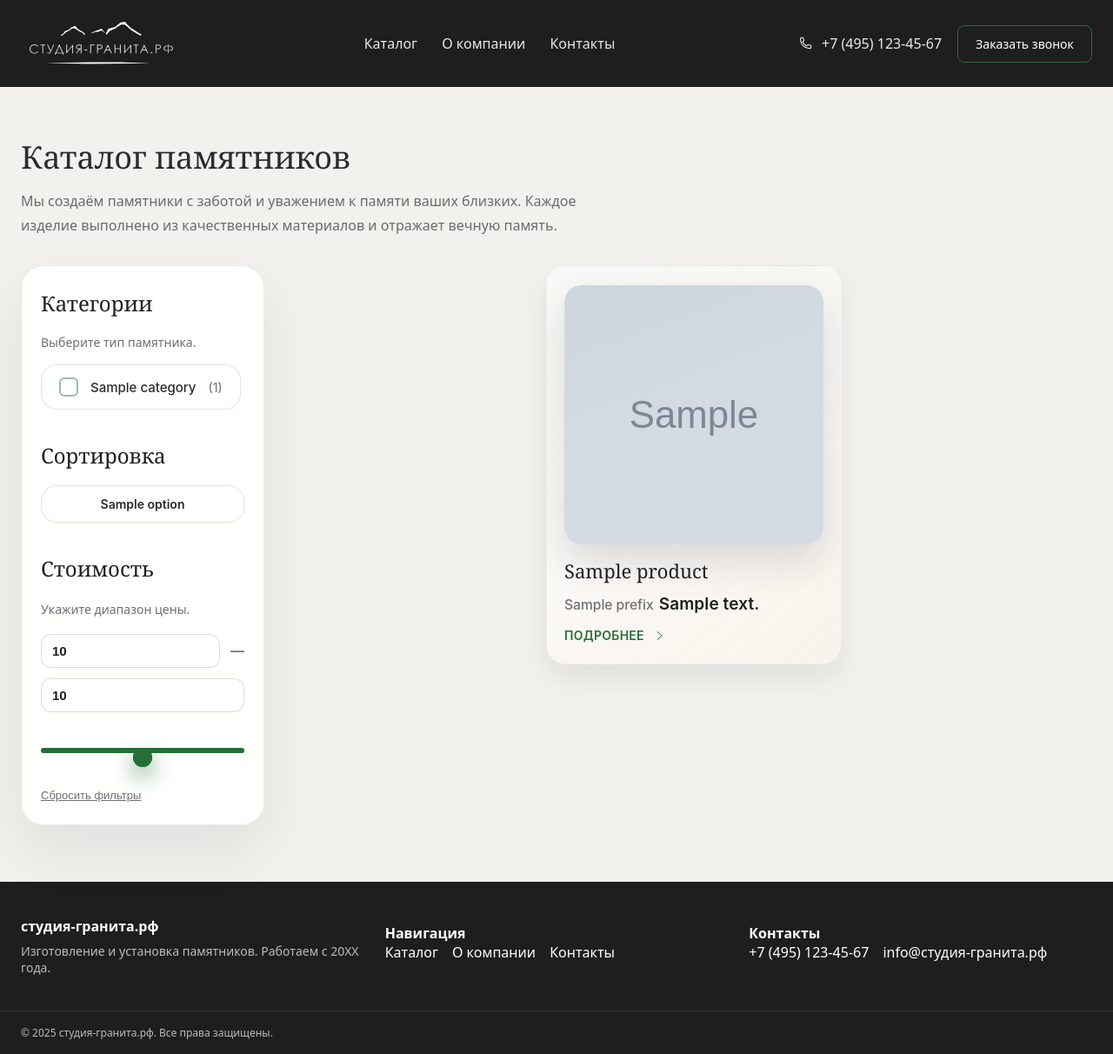
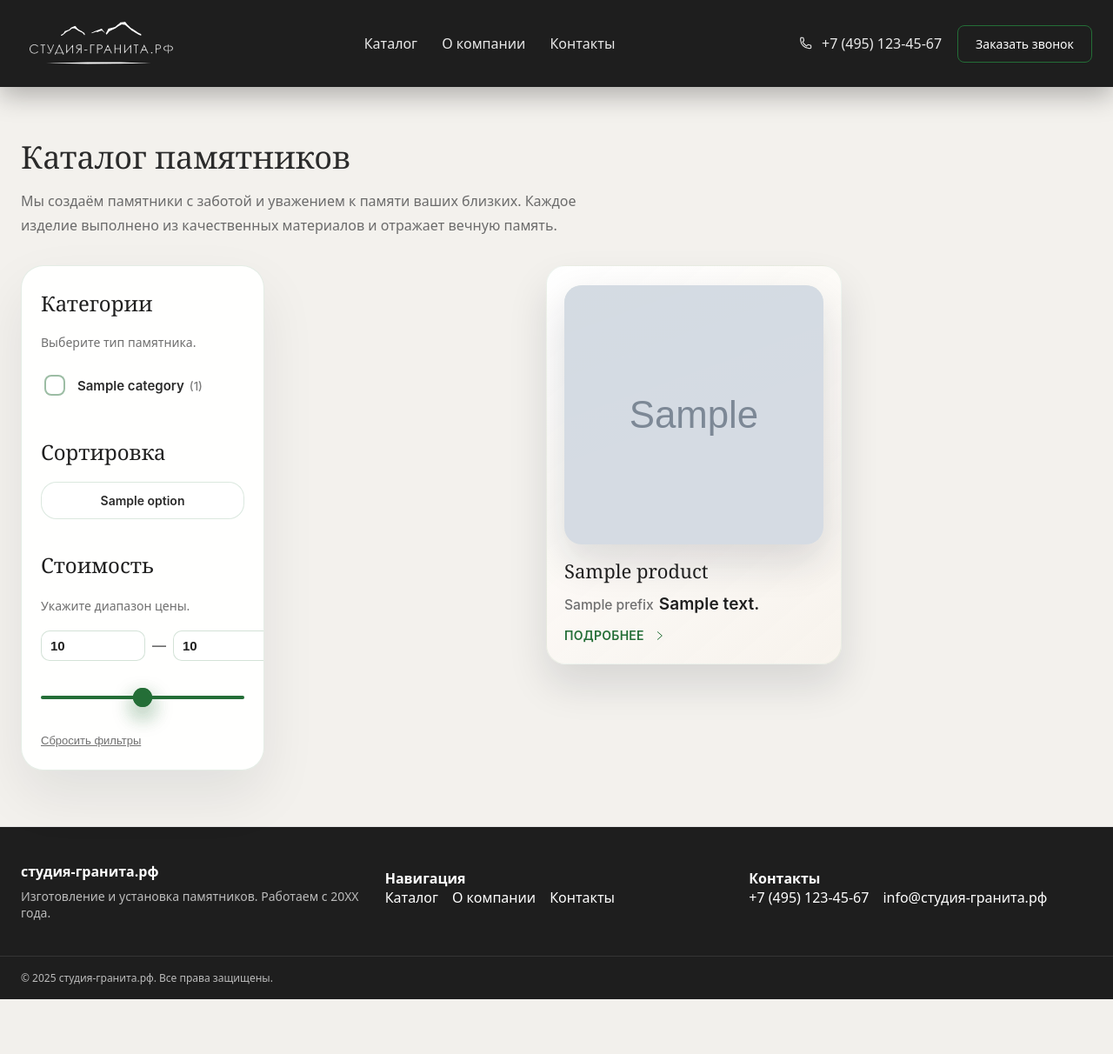
Before and after one commit to romdle/Project_Ritualka, a FastAPI app: template app/templates/catalog.html in a window 1280 px wide. Shown: the whole page at 87% size. After the commit the page ends 1149 px from the top, so only its background shows below. Run offline with FastAPI, Linux system fonts and the light colour scheme; the template is opened without the code that fills it: most values are stand-ins (such as "Sample title", 1, 10 or a date in 2020); grey boxes marked "Sample" are stand-in pictures.

Commit message:
ebashu 3

```diff
--- a/app/static/css/main.css
+++ b/app/static/css/main.css
@@ -16,7 +16,7 @@ a{color:inherit;text-decoration:none}
 .hero-media{flex:1 1 360px;max-width:520px;display:flex;flex-direction:column;gap:16px;align-items:flex-start}
 .hero-media .media{height:360px;width:100%;border-radius:20px;overflow:hidden;box-shadow:0 24px 48px rgba(0,0,0,.35)}
 .hero-media-note{color:rgba(255,255,255,.7);font-size:13px}
-header{background:var(--dark);position:relative;z-index:1200;padding-top:env(safe-area-inset-top,0)}
+header{background:var(--dark);position:sticky;top:0;z-index:1200;padding-top:env(safe-area-inset-top,0);box-shadow:0 10px 28px rgba(0,0,0,.28)}
 header::before{content:"";position:absolute;top:calc(-1 * env(safe-area-inset-top,0));left:0;right:0;height:env(safe-area-inset-top,0);background:var(--dark);pointer-events:none}
 .header-inner{height:var(--header-height);display:flex;align-items:center;justify-content:space-between}
 .brand{display:flex;align-items:center;gap:12px;color:#fff;text-decoration:none}
@@ -146,42 +146,43 @@ p{line-height:1.7;margin:0}
 .catalog-filters-note{margin:0;font-size:14px;color:#6f6f6f;line-height:1.6}
 .catalog-filter-group{display:flex;flex-direction:column;gap:14px}
 .catalog-category-list{list-style:none;margin:0;padding:0;display:flex;flex-direction:column;gap:10px}
-.catalog-category-button{display:flex;align-items:center;justify-content:flex-start;gap:14px;padding:14px 20px;border-radius:18px;border:1px solid rgba(36,110,55,.16);background:rgba(255,255,255,.9);color:#2B2B2B;font-size:15px;font-weight:500;font-family:"Inter","Segoe UI",Roboto,"Helvetica Neue",Arial,sans-serif;cursor:pointer;transition:all .3s ease;position:relative}
-.catalog-category-button::before{content:"";width:18px;height:18px;border-radius:6px;border:2px solid rgba(36,110,55,.45);background:#fff;transition:all .3s ease;flex-shrink:0;display:inline-flex;align-items:center;justify-content:center}
-.catalog-category-button::after{content:"";position:absolute;left:21px;top:50%;width:6px;height:10px;border:2px solid #fff;border-top:0;border-left:0;transform:translate(-50%,-55%) rotate(45deg);opacity:0;transition:opacity .2s ease}
-.catalog-category-button span{pointer-events:none}
-.catalog-category-label{flex:1;text-align:left}
-.catalog-category-count{color:#7a7a7a;font-size:14px}
-.catalog-category-button:hover{border-color:#246e37;color:#246e37;box-shadow:0 12px 26px rgba(36,110,55,.15)}
-.catalog-category-button:hover::before{border-color:#246e37}
-.catalog-category-button.is-active{background:rgba(36,110,55,.1);color:#246e37;border-color:#246e37;box-shadow:0 18px 36px rgba(36,110,55,.18)}
-.catalog-category-button.is-active::before{background:var(--accent);border-color:var(--accent);box-shadow:0 10px 24px rgba(36,110,55,.24)}
-.catalog-category-button.is-active::after{opacity:1}
+.catalog-category-item{display:flex;align-items:center;gap:14px;padding:12px 4px;border-radius:16px;transition:background .25s ease,box-shadow .25s ease,color .25s ease}
+.catalog-category-item:not(.is-active):hover{background:rgba(36,110,55,.08)}
+.catalog-category-item.is-active{background:rgba(36,110,55,.1);box-shadow:0 18px 36px rgba(36,110,55,.18)}
+.catalog-category-toggle{width:24px;height:24px;border-radius:8px;border:2px solid rgba(36,110,55,.45);background:#fff;display:inline-flex;align-items:center;justify-content:center;cursor:pointer;transition:all .2s ease;padding:0;flex-shrink:0;position:relative}
+.catalog-category-toggle::after{content:"";width:12px;height:12px;border-radius:4px;background:var(--accent);transform:scale(0);transition:transform .18s ease}
+.catalog-category-toggle:focus-visible{outline:2px solid rgba(36,110,55,.35);outline-offset:3px}
+.catalog-category-item.is-active .catalog-category-toggle{border-color:var(--accent);background:rgba(36,110,55,.12);box-shadow:0 10px 22px rgba(36,110,55,.24)}
+.catalog-category-item.is-active .catalog-category-toggle::after{transform:scale(1)}
+.catalog-category-text{display:flex;align-items:baseline;gap:6px;font-family:"Inter","Segoe UI",Roboto,"Helvetica Neue",Arial,sans-serif;font-size:15px;font-weight:600;color:#2B2B2B;cursor:default;pointer-events:none}
+.catalog-category-label{font-weight:600}
+.catalog-category-item.is-active .catalog-category-text{color:#246e37}
+.catalog-category-count{color:#7a7a7a;font-size:13px;font-weight:500}
 .catalog-sort-group{display:grid;grid-template-columns:repeat(auto-fit,minmax(140px,1fr));gap:12px}
 .catalog-sort-button{padding:12px 18px;border-radius:18px;border:1px solid rgba(36,110,55,.16);background:rgba(255,255,255,.88);font-size:14px;font-weight:600;font-family:"Inter","Segoe UI",Roboto,"Helvetica Neue",Arial,sans-serif;color:#2B2B2B;cursor:pointer;transition:all .3s ease;display:flex;align-items:center;justify-content:center;gap:8px}
 .catalog-sort-button svg{width:16px;height:16px;stroke:currentColor}
 .catalog-sort-button:hover{border-color:#246e37;color:#246e37;box-shadow:0 10px 24px rgba(36,110,55,.15)}
 .catalog-sort-button.is-active{background:#246e37;color:#fff;border-color:#246e37;box-shadow:0 18px 36px rgba(36,110,55,.28)}
 .catalog-price-range{display:flex;flex-direction:column;gap:16px}
-.catalog-price-values{display:flex;align-items:center;gap:12px;flex-wrap:wrap;font-family:"Inter","Segoe UI",Roboto,"Helvetica Neue",Arial,sans-serif}
-.catalog-price-values .catalog-price-input{flex:1 1 150px}
-.catalog-price-input{flex:1;display:flex}
-.catalog-price-input input{width:100%;padding:10px 12px;border-radius:12px;border:1px solid rgba(36,110,55,.2);background:#fff;font-size:15px;font-weight:600;color:#1f1f1f;transition:border-color .3s ease,box-shadow .3s ease;appearance:textfield}
+.catalog-price-values{display:flex;align-items:center;gap:8px;flex-wrap:nowrap;font-family:"Inter","Segoe UI",Roboto,"Helvetica Neue",Arial,sans-serif}
+.catalog-price-values .catalog-price-input{flex:0 0 120px}
+.catalog-price-input{flex:0 0 120px;display:flex}
+.catalog-price-input input{width:100%;padding:8px 10px;border-radius:10px;border:1px solid rgba(36,110,55,.2);background:#fff;font-size:15px;font-weight:600;color:#1f1f1f;transition:border-color .3s ease,box-shadow .3s ease;appearance:textfield}
 .catalog-price-input input:focus{outline:none;border-color:#246e37;box-shadow:0 0 0 3px rgba(36,110,55,.2)}
 .catalog-price-input input::-webkit-outer-spin-button,
 .catalog-price-input input::-webkit-inner-spin-button{margin:0;-webkit-appearance:none}
 .catalog-price-separator{color:#6f6f6f;font-weight:600}
-.catalog-range-slider{position:relative;height:56px;display:flex;align-items:center;--range-min:0;--range-max:1;--range-from:0;--range-to:1}
-.catalog-range-slider::before{content:"";position:absolute;left:0;right:0;height:6px;border-radius:999px;background:rgba(36,110,55,.18)}
-.catalog-range-slider::after{content:"";position:absolute;height:6px;border-radius:999px;background:var(--accent);left:calc((max(var(--range-from),var(--range-min)) - var(--range-min)) / max(1,(var(--range-max) - var(--range-min))) * 100%);right:calc(100% - (max(var(--range-to),var(--range-min)) - var(--range-min)) / max(1,(var(--range-max) - var(--range-min))) * 100%)}
-.catalog-range-slider input[type=range]{-webkit-appearance:none;appearance:none;width:100%;position:absolute;left:0;right:0;margin:0;top:50%;transform:translateY(-50%);height:56px;background:transparent;pointer-events:auto}
+.catalog-range-slider{position:relative;height:52px;display:flex;align-items:center;--range-min:0;--range-max:1;--range-from:0;--range-to:1}
+.catalog-range-slider::before{content:"";position:absolute;left:0;right:0;height:4px;border-radius:999px;background:rgba(36,110,55,.18)}
+.catalog-range-slider::after{content:"";position:absolute;height:4px;border-radius:999px;background:var(--accent);left:calc((max(var(--range-from),var(--range-min)) - var(--range-min)) / max(1,(var(--range-max) - var(--range-min))) * 100%);right:calc(100% - (max(var(--range-to),var(--range-min)) - var(--range-min)) / max(1,(var(--range-max) - var(--range-min))) * 100%)}
+.catalog-range-slider input[type=range]{-webkit-appearance:none;appearance:none;width:100%;position:absolute;left:0;right:0;margin:0;top:50%;transform:translateY(-50%);height:52px;background:transparent;pointer-events:auto}
 .catalog-range-slider [data-price-input="from"]{z-index:3}
 .catalog-range-slider [data-price-input="to"]{z-index:2}
 .catalog-range-slider input[type=range]:focus{outline:none}
-.catalog-range-slider input[type=range]::-webkit-slider-thumb{-webkit-appearance:none;height:22px;width:22px;border-radius:50%;background:var(--accent);border:0;box-shadow:0 10px 24px rgba(36,110,55,.35);cursor:pointer}
-.catalog-range-slider input[type=range]::-webkit-slider-runnable-track{height:6px;background:transparent}
-.catalog-range-slider input[type=range]::-moz-range-thumb{height:22px;width:22px;border-radius:50%;background:var(--accent);border:0;box-shadow:0 10px 24px rgba(36,110,55,.35);cursor:pointer}
-.catalog-range-slider input[type=range]::-moz-range-track{height:6px;background:transparent}
+.catalog-range-slider input[type=range]::-webkit-slider-thumb{-webkit-appearance:none;height:22px;width:22px;border-radius:50%;background:var(--accent);border:0;box-shadow:0 10px 24px rgba(36,110,55,.35);cursor:pointer;transform:translateY(0);margin-top:-9px;transition:box-shadow .2s ease,transform .2s ease}
+.catalog-range-slider input[type=range]::-webkit-slider-runnable-track{height:4px;background:transparent}
+.catalog-range-slider input[type=range]::-moz-range-thumb{height:22px;width:22px;border-radius:50%;background:var(--accent);border:0;box-shadow:0 10px 24px rgba(36,110,55,.35);cursor:pointer;transition:box-shadow .2s ease,transform .2s ease}
+.catalog-range-slider input[type=range]::-moz-range-track{height:4px;background:transparent}
 .catalog-reset{align-self:flex-start;background:transparent;border:none;color:#6f6f6f;font-size:13px;text-decoration:underline;cursor:pointer;padding:0}
 .catalog-reset:hover{color:#246e37}
 .catalog-filters-toggle{display:none;margin-bottom:28px}
--- a/app/templates/catalog.html
+++ b/app/templates/catalog.html
@@ -32,15 +32,21 @@
               <ul class="catalog-category-list">
                 {% for category in categories %}
                   <li>
+                    <div class="catalog-category-item{% if category.slug == filters.category %} is-active{% endif %}">
                       <button
                         type="button"
-                    class="catalog-category-button{% if category.slug == filters.category %} is-active{% endif %}"
+                        class="catalog-category-toggle"
                         data-filter-category="{{ category.slug }}"
                         aria-pressed="{{ 'true' if category.slug == filters.category else 'false' }}"
+                        aria-label="Выбрать категорию {{ category.label }}"
                       >
+                        <span class="visually-hidden">{{ category.label }}</span>
+                      </button>
+                      <div class="catalog-category-text">
                         <span class="catalog-category-label">{{ category.label }}</span>
                         <span class="catalog-category-count">({{ category.count }})</span>
-                  </button>
+                      </div>
+                    </div>
                   </li>
                 {% endfor %}
               </ul>
--- a/app/templates/components.html
+++ b/app/templates/components.html
@@ -1,12 +1,12 @@
 {% macro product_card(product) %}
-  <article class="product-tile" data-testid="product-card-{{ product.id }}">
-    <a class="product-image-link{% if product.image_url %} has-image{% endif %}" href="{{ product.link }}">
+  <a class="product-tile" data-testid="product-card-{{ product.id }}" href="{{ product.link }}">
+    <div class="product-image-link{% if product.image_url %} has-image{% endif %}">
       {% if product.image_url %}
         <img src="{{ product.image_url }}" alt="{{ product.name }}" loading="lazy" />
       {% else %}
         <div class="product-image-placeholder" aria-hidden="true"></div>
       {% endif %}
-    </a>
+    </div>
     <div class="product-card-content">
       <div class="product-name">{{ product.name }}</div>
       <div class="product-price">
@@ -24,7 +24,7 @@
         <path d="M8 5.5 15.5 12 8 18.5" />
       </svg>
     </div>
-  </article>
+  </a>
 {% endmacro %}
 
 {% macro product_carousel(items, label='Каталог') %}
```
Also changed, not shown: other parts of app/static/css/main.css (+12 -10 lines), app/scripts/catalog.js (+53 -2 lines). Lines whose indentation alone changed are shown as unchanged.
